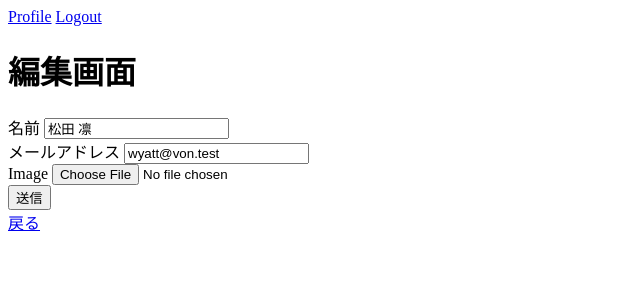
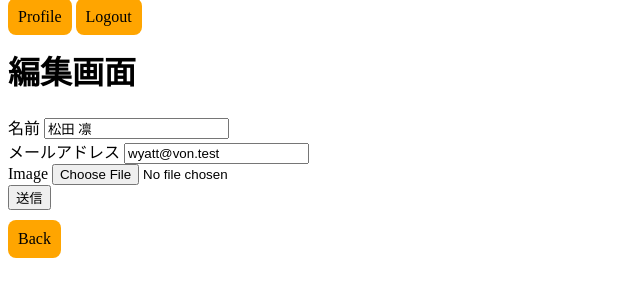
Before and after one commit to richun06/pict_app, a Rails app: page /users/1/edit in a window 1280 px wide. Shown: the top 300 px of the page, without its empty margins (0-640 px from the left). Run offline with Rails 7, Linux system fonts and the light colour scheme; a user stored in the database is signed in; style sheets or scripts are compiled from the project's sources.

Commit message:
デザイン実装

```diff
--- a/app/assets/stylesheets/application.css
+++ b/app/assets/stylesheets/application.css
@@ -1,15 +1,21 @@
-/*
- * This is a manifest file that'll be compiled into application.css, which will include all the files
- * listed below.
- *
- * Any CSS and SCSS file within this directory, lib/assets/stylesheets, or any plugin's
- * vendor/assets/stylesheets directory can be referenced here using a relative path.
- *
- * You're free to add application-wide styles to this file and they'll appear at the bottom of the
- * compiled file so the styles you add here take precedence over styles defined in any other CSS/SCSS
- * files in this directory. Styles in this file should be added after the last require_* statement.
- * It is generally better to create a new file per style scope.
- *
- *= require_tree .
- *= require_self
- */
+.btn {
+  text-decoration: none;
+  color: black;
+  background-color: orange;
+  padding: 10px;
+  border-radius: 0.5rem;
+}
+
+.btn_back {
+  display: inline-block;
+  margin-top: 10px;
+}
+
+.btn:hover {
+  opacity: 0.5;
+}
+
+.btn_user {
+  display: inline-block;
+  margin-top: 10px;
+}
--- a/app/views/blogs/index.html.erb
+++ b/app/views/blogs/index.html.erb
@@ -1,5 +1,5 @@
 <h1>投稿一覧</h1>
-<%= link_to "新規作成画面へ", new_blog_path, class:"btn" %>
+<%= link_to "Create New", new_blog_path, class:"btn" %>
 <%= link_to "Mail", 'http://localhost:3000/letter_opener'%>
 <table>
   <tr>
--- a/app/views/favorites/index.html.erb
+++ b/app/views/favorites/index.html.erb
@@ -1,5 +1,5 @@
 <h1>お気に入り一覧</h1>
-<%= link_to "戻る", user_path(current_user.id), class:"btn" %>
+<%= link_to "Back", user_path(current_user.id), class:"btn" %>
 <table>
   <tr>
     <th>名前</th>
--- a/app/views/users/edit.html.erb
+++ b/app/views/users/edit.html.erb
@@ -17,4 +17,4 @@
   </div>
   <%= form.submit "送信"%>
 <% end %>
-<%= link_to "戻る", user_path(current_user.id), class:"btn" %>
+<%= link_to "Back", user_path(current_user.id), class:"btn btn_back" %>
--- a/config/environments/development.rb
+++ b/config/environments/development.rb
@@ -5,7 +5,7 @@ Rails.application.configure do
 
   config.eager_load = false
 
-  config.consider_all_requests_local = true
+  config.consider_all_requests_local = false
 
   if Rails.root.join('tmp', 'caching-dev.txt').exist?
     config.action_controller.perform_caching = true
```
Also changed, not shown: app/views/users/show.html.erb (+7 -7 lines).
